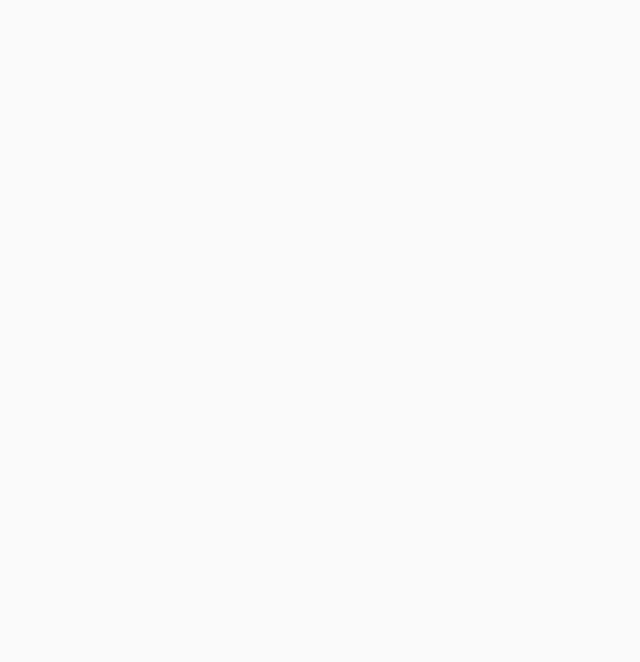
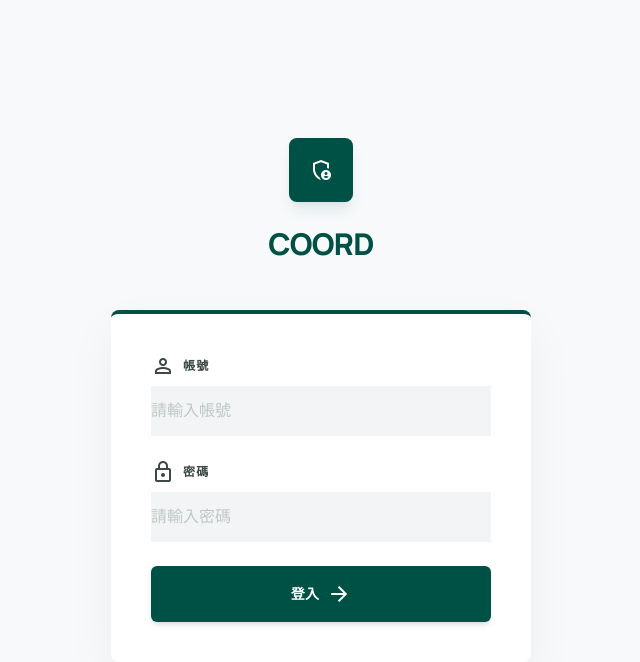
Before and after one commit to smme2009/VueJS-Vite-Shop, a Vue app: page /mgmt/login in a window 1280 px wide. Before the commit this address had no page. Shown: the top 662 px of the page, without its empty margins (319-959 px from the left). Built offline with nearby package versions, Linux system fonts and the light colour scheme.

Commit message:
feat: 調整登入頁面的設計

```diff
--- a/index.html
+++ b/index.html
@@ -8,7 +8,7 @@
       content="width=device-width, initial-scale=1.0"
     />
     <meta name="robots" content="noindex, nofollow" />
-    <title>Vite App</title>
+    <title>COORD</title>
   </head>
   <body>
     <div id="app"></div>
--- a/src/assets/main.css
+++ b/src/assets/main.css
@@ -7,3 +7,15 @@ body {
   font-family: 'Inter', sans-serif;
   background-color: #f8f9fa;
 }
+
+.material-symbols-outlined {
+  font-variation-settings:
+    'FILL' 0,
+    'wght' 400,
+    'GRAD' 0,
+    'opsz' 24;
+}
+
+.editorial-headline {
+  font-family: 'Manrope', sans-serif;
+}
--- a/src/router/index.ts
+++ b/src/router/index.ts
@@ -1,14 +1,16 @@
 import { createRouter, createWebHistory } from 'vue-router'
+import routeMgmtAccount from './mgmt/account'
 
+// 定義路由
 const router = createRouter({
   history: createWebHistory(import.meta.env.BASE_URL),
-  routes: [
-    {
-      path: '/login',
-      name: 'login',
-      component: () => import('../views/account/Login.vue'),
-    },
-  ],
+  routes: [...routeMgmtAccount],
+})
+
+// 通過路由後所執行的動作
+router.afterEach((to) => {
+  const title = to.meta.title ?? ''
+  document.title = title === '' ? 'COORD' : `${title} | COORD`
 })
 
 export default router
--- /dev/null
+++ b/src/router/mgmt/account.ts
@@ -0,0 +1,14 @@
+import type { RouteRecordRaw } from 'vue-router'
+
+const routes: RouteRecordRaw[] = [
+  {
+    path: '/mgmt/login',
+    name: 'mgmtLogin',
+    component: () => import('@/views/mgmt/login/index.vue'),
+    meta: {
+      title: '登入',
+    },
+  },
+]
+
+export default routes
--- a/src/validation/rules/account/Login.ts
+++ b/src/validation/rules/account/Login.ts
@@ -1,20 +1,11 @@
 import type ILogin from '@/interfaces/request/account/Login'
-import type { FormRules } from 'element-plus'
+import * as yup from 'yup'
 
 // 表單驗證-帳號-登入
-export default {
-  account: [
-    {
-      required: true,
-      message: '請填寫此欄位',
-      trigger: 'blur',
-    },
-  ],
-  password: [
-    {
-      required: true,
-      message: '請填寫此欄位',
-      trigger: 'blur',
-    },
-  ],
-} as FormRules<ILogin>
+export default yup.object<ILogin>({
+  // 帳號
+  account: yup.string().required('請填寫此欄位'),
+
+  // 密碼
+  password: yup.string().required('請填寫此欄位'),
+})
--- /dev/null
+++ b/src/views/mgmt/login/index.vue
@@ -0,0 +1,156 @@
+<template>
+  <div
+    class="bg-surface text-on-surface min-h-screen flex flex-col items-center justify-center p-6"
+  >
+    <div class="w-full max-w-[420px] relative z-10">
+      <!-- Logo -->
+      <div class="mb-12 text-center">
+        <div
+          class="inline-flex items-center justify-center w-16 h-16 bg-primary rounded-xl mb-6 shadow-lg shadow-primary/10"
+        >
+          <span
+            class="material-symbols-outlined text-on-primary text-3xl"
+          >
+            admin_panel_settings
+          </span>
+        </div>
+        <h1
+          class="editorial-headline text-3xl font-extrabold text-primary tracking-tight mb-2"
+        >
+          COORD
+        </h1>
+      </div>
+      <!-- 表單 -->
+      <div
+        class="bg-surface-container-lowest p-8 md:p-10 rounded-xl shadow-[0_20px_50px_rgba(25,28,29,0.05)] border-t-4 border-primary"
+      >
+        <form @submit.prevent="login" class="space-y-6">
+          <!-- 帳號欄位 -->
+          <div class="space-y-2">
+            <label
+              class="text-xs font-bold uppercase tracking-widest text-on-surface-variant flex items-center gap-2"
+              for="account"
+            >
+              <span class="material-symbols-outlined text-base">
+                person
+              </span>
+              帳號
+            </label>
+            <div class="relative group">
+              <input
+                v-model="account"
+                id="account"
+                name="account"
+                class="w-full bg-surface-container-low border-b-2 border-transparent outline-none focus:bg-surface-container-lowest focus:border-primary px-0 py-3 transition-all duration-300 placeholder:text-outline-variant text-on-surface"
+                :class="{ 'border-error': errors.account }"
+                type="text"
+                placeholder="請輸入帳號"
+              />
+              <span
+                v-if="errors.account"
+                class="text-error text-xs mt-1 block"
+              >
+                {{ errors.account }}
+              </span>
+            </div>
+          </div>
+          <!-- 密碼欄位 -->
+          <div class="space-y-2">
+            <label
+              class="text-xs font-bold uppercase tracking-widest text-on-surface-variant flex items-center gap-2"
+              for="password"
+            >
+              <span class="material-symbols-outlined text-base">
+                lock
+              </span>
+              密碼
+            </label>
+            <div class="relative group">
+              <input
+                v-model="password"
+                id="password"
+                name="password"
+                class="w-full bg-surface-container-low border-b-2 border-transparent outline-none focus:bg-surface-container-lowest focus:border-primary px-0 py-3 transition-all duration-300 placeholder:text-outline-variant text-on-surface"
+                :class="{ 'border-error': errors.password }"
+                type="password"
+                placeholder="請輸入密碼"
+              />
+              <span
+                v-if="errors.password"
+                class="text-error text-xs mt-1 block"
+              >
+                {{ errors.password }}
+              </span>
+            </div>
+          </div>
+          <!-- 登入按鈕 -->
+          <button
+            type="submit"
+            class="w-full bg-primary text-on-primary py-4 px-6 rounded-md font-bold text-sm tracking-wide shadow-md hover:bg-primary-container transition-all duration-300 flex items-center justify-center gap-2 group active:scale-[0.98]"
+          >
+            登入
+            <span
+              class="material-symbols-outlined text-lg group-hover:translate-x-1 transition-transform"
+            >
+              arrow_forward
+            </span>
+          </button>
+        </form>
+      </div>
+    </div>
+  </div>
+</template>
+
+<script setup lang="ts">
+defineOptions({
+  name: 'MgmtLogin',
+})
+
+import { useForm } from 'vee-validate'
+import { useDialogStore } from '@/stores/dialog'
+import ruleLogin from '@/validation/rules/account/Login'
+import SvcLogin from '@/services/account/Login'
+
+const storeDialog = useDialogStore() // 狀態管理-對話框
+const svcLogin = new SvcLogin() // 服務層-帳號-登入
+
+// VeeValidate
+const { errors, defineField, validate, values } = useForm({
+  validationSchema: ruleLogin,
+})
+
+// 定義表單欄位
+const [account] = defineField('account')
+const [password] = defineField('password')
+
+/**
+ * 登入
+ *
+ * @returns {Promise<void>}
+ */
+const login = async (): Promise<void> => {
+  // 手動驗證表單
+  const { valid } = await validate()
+
+  // 驗證失敗，中斷執行
+  if (valid === false) {
+    return
+  }
+
+  // 登入
+  const result = await svcLogin.login(
+    values.account,
+    values.password,
+    1,
+  )
+
+  // 登入失敗，顯示錯誤訊息
+  if (result.status === false) {
+    storeDialog.show(result.message)
+    return
+  }
+
+  // 登入成功
+  storeDialog.show(result.message)
+}
+</script>
```
